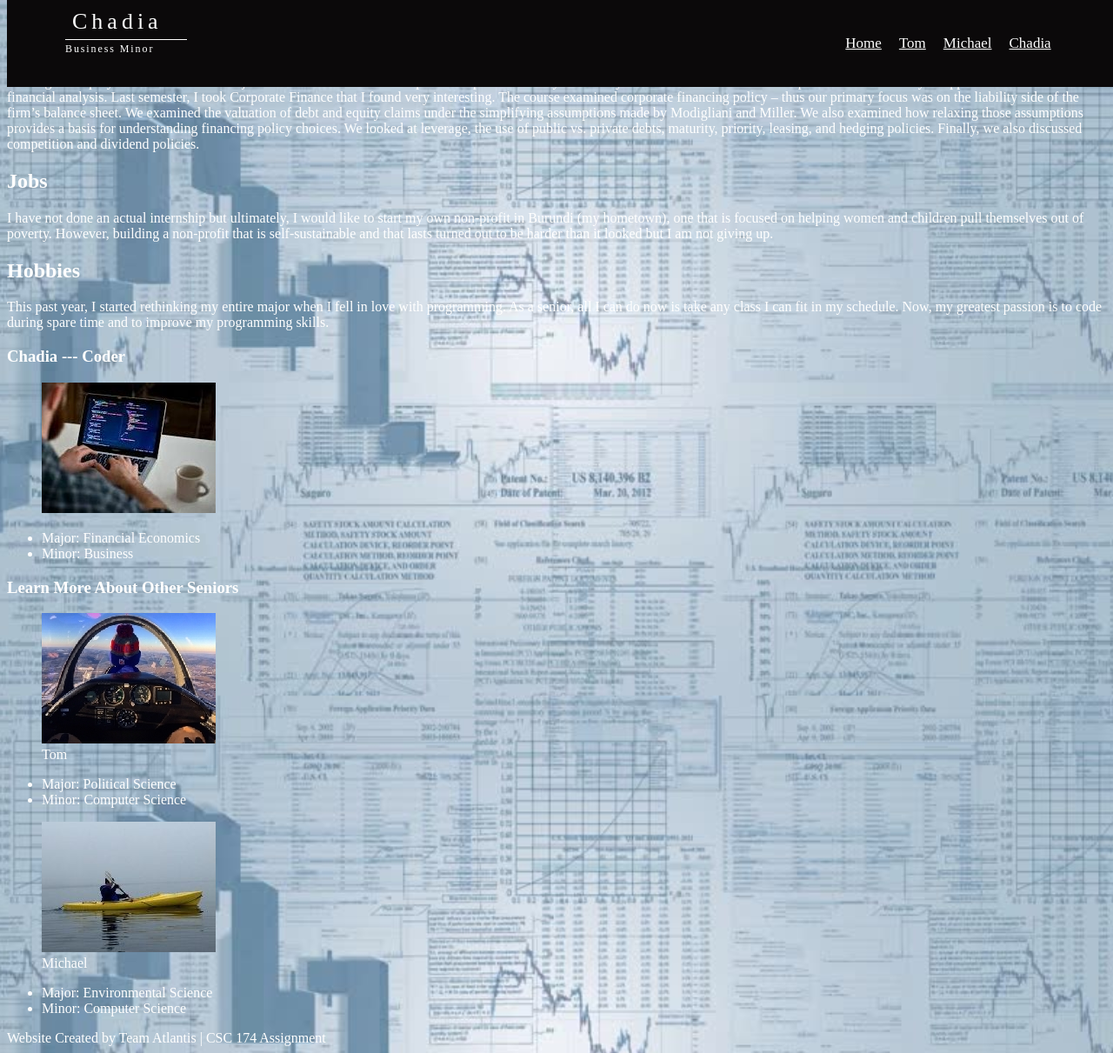
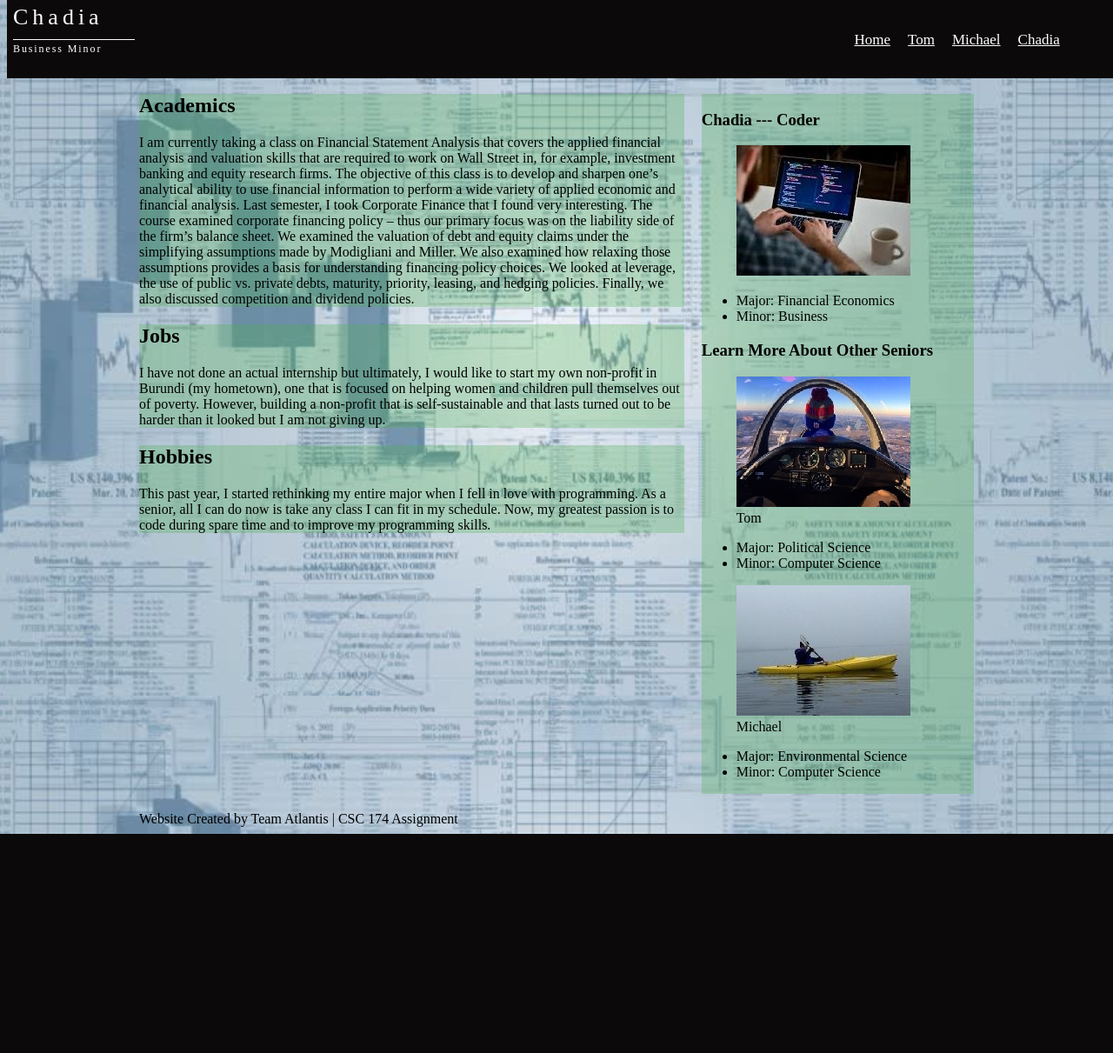
Before and after one commit to lkoblenc/assignment05, a PHP site: page /chadia.html in a window 1280 px wide. Shown: the whole page at 87% size. After the commit the page ends 959 px from the top, so only its background shows below. Run offline with PHP 8.4, Linux system fonts and the light colour scheme.

Commit message:
more styles and formating

```diff
--- a/chadia.html
+++ b/chadia.html
@@ -25,7 +25,10 @@
 </nav>
 </header>
 
-<section>
+<div class="container">
+	<article>
+
+<section class="pad">
 
 	<h2>Academics</h2>
 
@@ -48,8 +51,9 @@
 	<p>This past year, I started rethinking my entire major when I fell in love with programming. As a senior, all I can do now is take any class I can fit in my schedule. Now, my greatest passion is to code during spare time and to improve my programming skills.</p>
 
 </section>
+</article>
 
-<aside>
+<aside class="pad">
 
 	<h3> Chadia --- Coder</h3>
 	<figure>
@@ -88,6 +92,7 @@
 	<footer>
 		Website Created by Team Atlantis | CSC 174 Assignment
 	</footer>
+</div>
 
 </body>
 </html>
--- a/css/styles.css
+++ b/css/styles.css
@@ -27,12 +27,13 @@ header.banner{
     position: fixed;
     top: 0;
     background-color: #0B090A;
-    width: 98%;
+    background-size: span;
+    width: 100%;
     z-index: 80;
     height: 10%;
-    padding: 10px;
+    padding: 5px;
     margin: 0;
-
+    padding-left: 0;
 }
 
 .sub-text{
@@ -42,7 +43,7 @@ header.banner{
     letter-spacing: 1.9px;
     margin: 0;
     position: fixed;
-    left: 75px;
+    left: 15px;
     top: 45px;
     z-index: 110;
     border-top: 1px solid white;
@@ -64,7 +65,7 @@ header.banner{
     font-weight: 400;
     letter-spacing: 5px;
     z-index: 110;
-    padding-left: 65px;
+    left: 15px;
     margin-top: 0;
     overflow: hidden;
     vertical-align: top;
@@ -76,6 +77,7 @@ header.banner{
     max-width: 960px;
     display: grid;
     grid-template-columns: 2fr 1fr;
+    grid-gap: 20px;
 }
 
 article {
@@ -91,7 +93,9 @@ aside {
     grid-column: 2/3;
 }
 
-
+section, aside {
+    background: rgba(76, 175, 80, 0.3);
+}
 /*  ************
     theme
     ************** */
@@ -104,7 +108,6 @@ body.csback {
 
 body.busback {
     background: url("businessbackground.jpg") no-repeat fixed center;
-    color: white;
     background-size: cover;
 
 }
```
Also changed, not shown: michael.html (+7 -3 lines), tom.html (+6 -3 lines).
